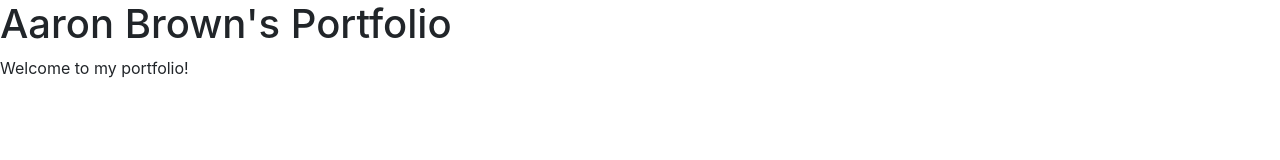
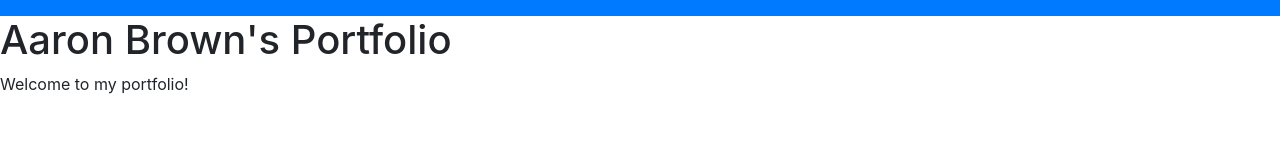
Before and after one commit to aaroncbrown/portfolio, a plain HTML site: page index.html in a window 1280 px wide. Drawn offline with nearby package versions, Linux system fonts and the light colour scheme.

Commit message:
Added navbar to index

```diff
--- a/index.html
+++ b/index.html
@@ -9,6 +9,10 @@
 	<link rel="stylesheet" type="text/css" media="screen" href="main.css">
 </head>
 <body>
+	<nav class="navbar navbar-dark bg-primary">
+			<!-- Navbar content -->
+	</nav>
+
 	<h1>Aaron Brown's Portfolio</h1>
 	<p>Welcome to my portfolio!</p>
 
```
